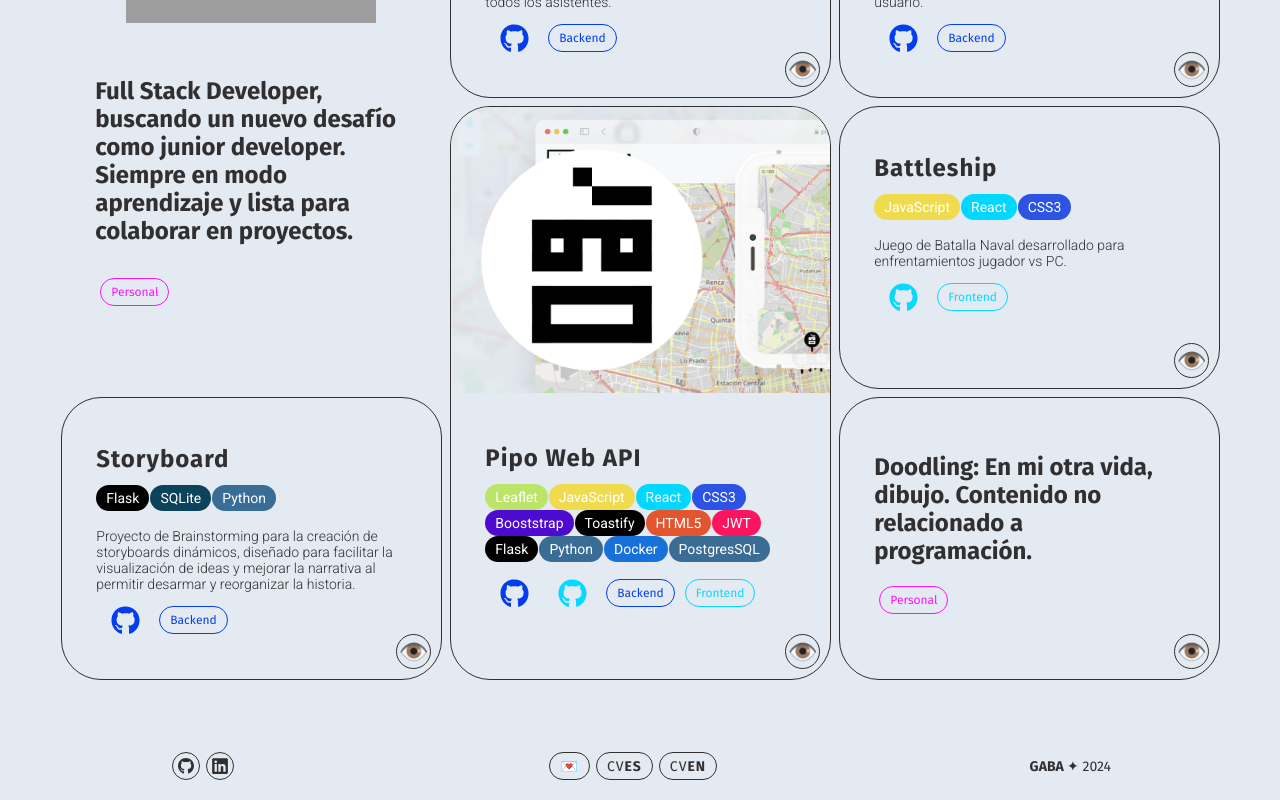
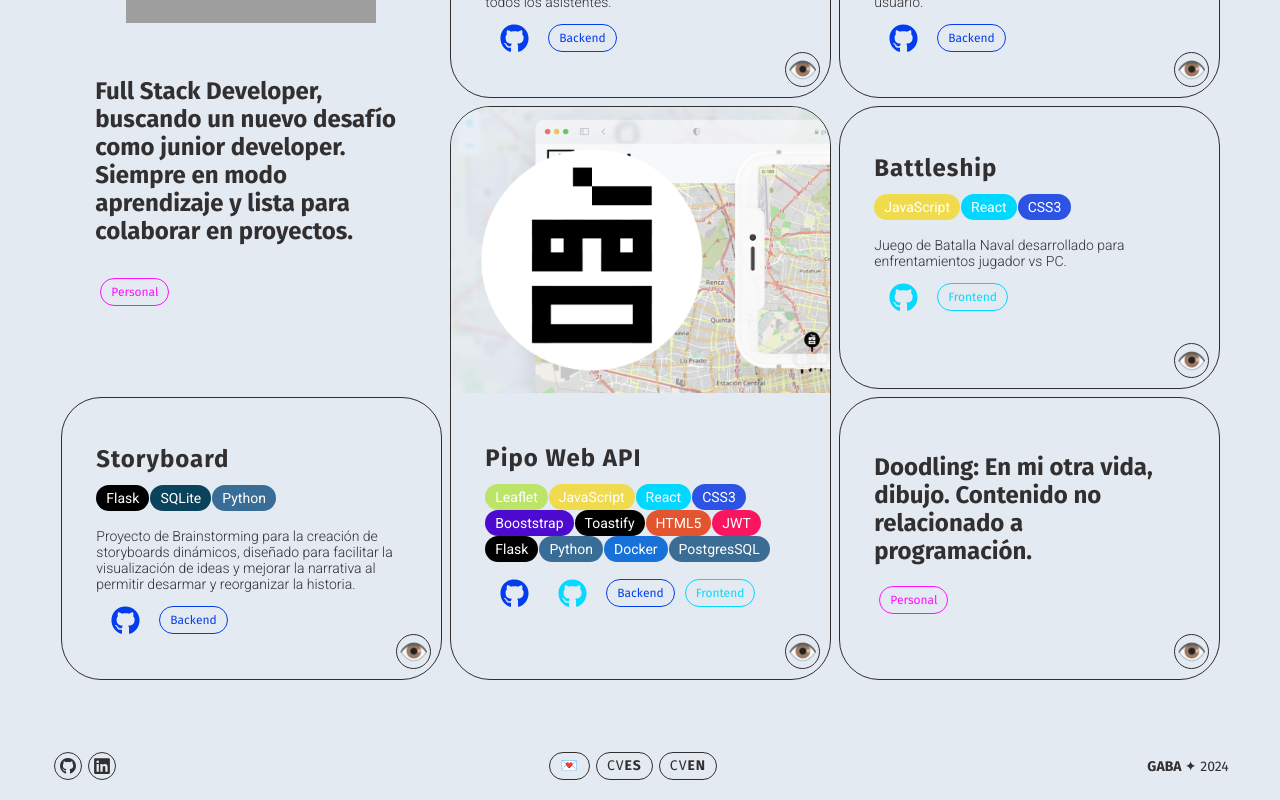
Before and after one commit to gabasaura/gaba-portfolio, a React (Vite) app: page / in a window 1280 px wide. Shown: the part 257-1057 px from the top of the page. Built offline with nearby package versions, Linux system fonts and the light colour scheme; grey boxes are pictures that could not be loaded.

Commit message:
footer, css fix

```diff
--- a/src/index.css
+++ b/src/index.css
@@ -12,7 +12,6 @@ html {
     margin: 0;
     padding: 0 4%;
     box-sizing: border-box;
-    width: 100vw;
     -webkit-text-size-adjust: 100%;
 }
 
--- a/src/styles/Footer.module.css
+++ b/src/styles/Footer.module.css
@@ -1,6 +1,6 @@
 .footer {
   color: #312F2F;
-  padding: 0 10%;
+  padding: 0;
   display: flex;
   width: 100%;
   justify-content: space-between;
@@ -83,16 +83,19 @@
   padding: 5px 10px;
   margin: 0px 3px;
   border-radius: 20px;
-  border: .5px #312F2F solid;
+  border: 0.5px #312F2F solid;
   cursor: pointer;
   background-color: #E3EAF2;
   transition: background-color 0.3s ease;
   display: inline-flex;
+  align-items: center; /* Centra verticalmente */
+  justify-content: center; /* Asegura que el texto esté centrado horizontalmente */
   letter-spacing: 1px;
   text-decoration: none;
   font-size: 14px;
   height: 28px;
   box-sizing: border-box;
+  line-height: 1;
 }
 
 .cvLink:hover {
```
